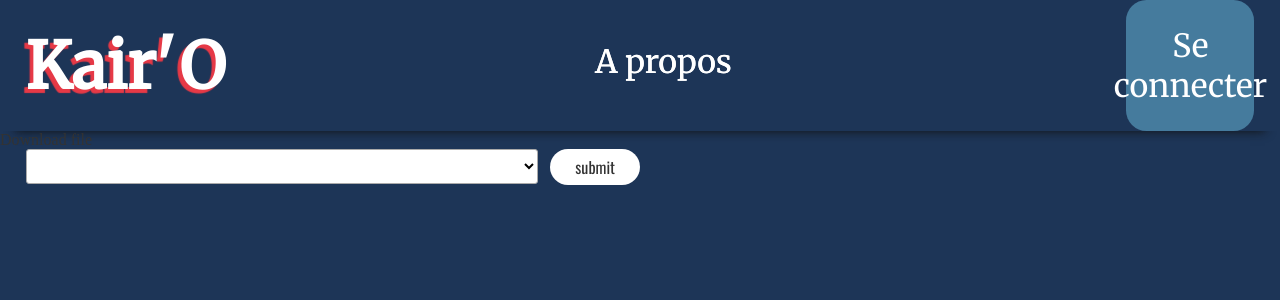
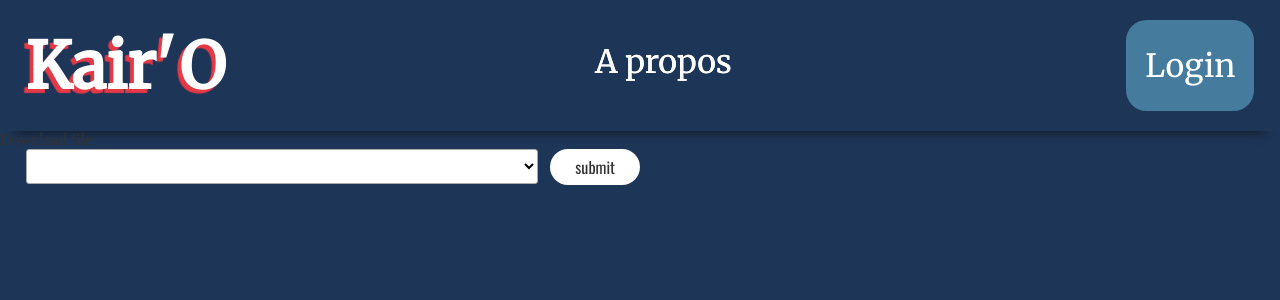
Before and after one commit to MaxRonce/SAE-3.05-Sujet-3, a Flask app: page /export in a window 1280 px wide. Shown: the top 300 px of the page. Run offline with Flask 2, Linux system fonts and the light colour scheme; lists and menus that the app fills with data are empty; parts of the project's set-up code (start-up, migrations or seed data) failed here and were passed over; some libraries are stand-ins or nearby versions; some web fonts are replaced.

Commit message:
modification page de base

```diff
--- a/link_front_back/templates/base.html
+++ b/link_front_back/templates/base.html
@@ -35,10 +35,10 @@
                     <li class="mid-item"><a href="{{ url_for("questionnaire") }}">Questionnaire</a>
                     <li class="mid-item"><a href="{{ url_for("ajout_question") }}">Questions</a>
                     <li class="mid-item"><a href="{{ url_for("about") }}">A propos</a></li>
-                    <li class="mid-item"><a href="{{ url_for("profil") }}">{{ current_user.username}}</a></li>
+                    <li class="last-item"><a href="{{ url_for("profil") }}">{{ current_user.username}}</a></li>
                     {% else %}
                     <li class="mid-item"><a href="{{ url_for("about") }}">A propos</a></li>
-                    <li class="last-item"><a class="myBtn" href="#">Se connecter</a></li>
+                    <li class="last-item"><a class="myBtn" href="#">Login</a></li>
                     {% endif %}
                     </ul>
             </nav>
```
